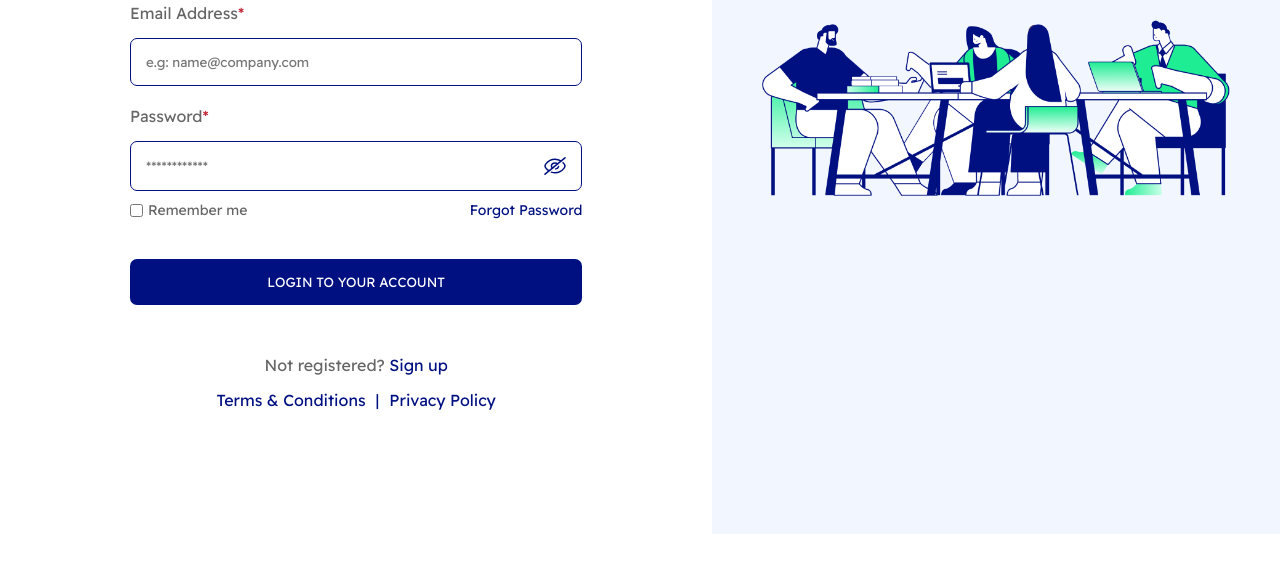
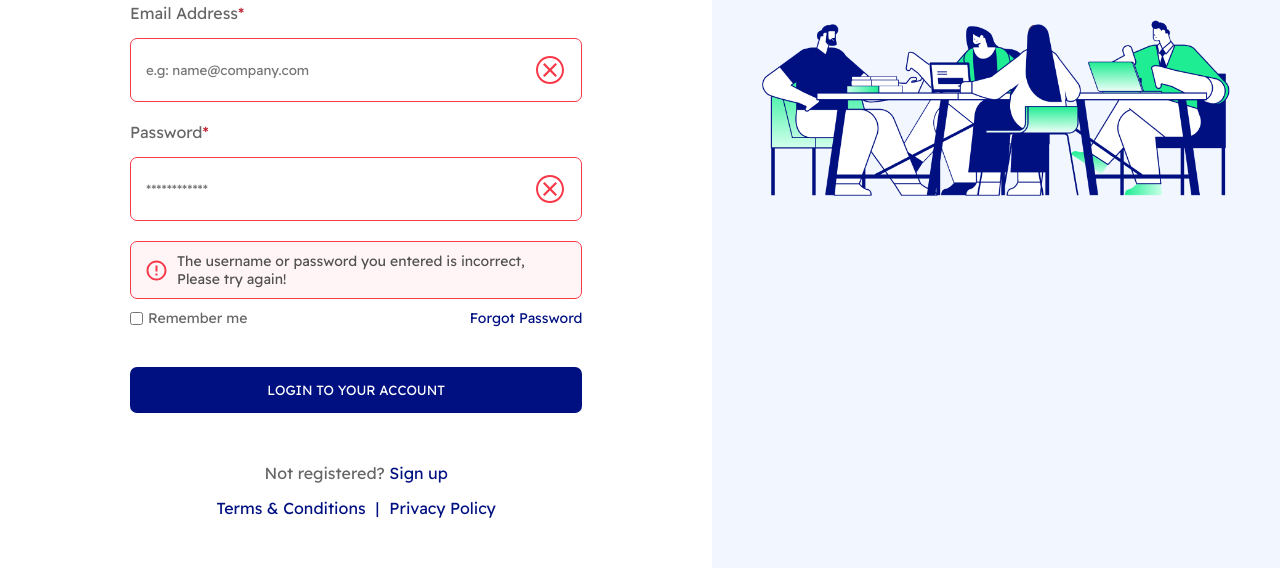
Before and after one commit to malhaniah/essal-app, a plain HTML site: page src/login.html in a window 1280 px wide. Both pictures are taken after a click on the button "LOGIN TO YOUR ACCOUNT". Shown: the part 266-834 px from the top of the page. Before the commit the page ends 800 px from the top, so only its background shows below. Drawn offline with Linux system fonts and the light colour scheme.

Commit message:
add error msg in login

```diff
--- a/src/css/styles.css
+++ b/src/css/styles.css
@@ -79,15 +79,49 @@ body {
   gap: 20px;
   color: var(--ejada-secondary-text-color);
 }
-.form-content input,
-.form-input {
+.inputs-container input,
+.inputs-container .form-input {
   width: 100%;
   border: 1px solid var(--ejada-main-color);
   border-radius: 7px;
   padding: 15px;
   margin-top: 15px;
+  outline: none;
+}
+.error-x {
+  display: none;
+}
+/* ---- validation ----- */
+.inputs-container.error input,
+.inputs-container.error .form-input {
+  border: 1px solid var(--ejada-error-text-color);
+}
+.hide-password.error {
+  display: none;
+}
+.error-x.show {
+  display: block;
+}
+.error-msg-box {
+  background-color: #fff5f6;
+  border: 1px solid var(--ejada-error-text-color);
+  margin-top: 20px;
+  border-radius: 7px;
+  padding: 10px 15px;
+  display: flex;
+  align-items: center;
+  gap: 10px;
+  display: none;
+}
+.error-msg-box p {
+  font-size: 14px;
+  color: #515151;
 }
 
+.error-msg-box.show {
+  display: flex;
+}
+/* ----------- */
 .form-content .form-input input {
   border: none;
   padding: 0;
@@ -123,7 +157,7 @@ body {
   cursor: pointer;
 }
 
-.form-content .login-btn:hover{
+.form-content .login-btn:hover {
   transform: scale(0.97);
   background: var(--ejada-secondary-color);
 }
--- a/src/login.html
+++ b/src/login.html
@@ -37,7 +37,18 @@
               <label for=""
                 >Email Address<span class="required-star">*</span>
               </label>
-              <input type="text" placeholder="e.g: name@company.com" />
+              <div class="form-input flex-row">
+                <input
+                  id="email"
+                  type="text"
+                  placeholder="e.g: name@company.com"
+                />
+                <img
+                  class="error-x"
+                  src="assets/icons/carbon_close-outline.svg"
+                  alt=""
+                />
+              </div>
             </div>
             <div>
               <label for=""
@@ -50,14 +61,27 @@
                   id="password"
                 />
                 <img
+                  id="hide-password-icon"
+                  class="hide-password"
                   src="assets/icons/eyeslash.svg"
                   alt=""
                   onclick="togglePassword()"
                 />
+                <img
+                  class="error-x"
+                  src="assets/icons/carbon_close-outline.svg"
+                  alt=""
+                />
               </div>
             </div>
           </div>
-
+          <div class="error-msg-box">
+            <img src="assets/icons/ri_information-line.svg" alt="" />
+            <p>
+              The username or password you entered is incorrect, Please try
+              again!
+            </p>
+          </div>
           <div class="form-end flex-row">
             <div class="flex-row">
               <input type="checkbox" name="" id="" />
@@ -65,7 +89,9 @@
             </div>
             <p>Forgot Password</p>
           </div>
-          <button class="login-btn capital-text">Login to your account</button>
+          <button onclick="validateInput()" class="login-btn capital-text">
+            Login to your account
+          </button>
           <div class="form-footer">
             <p>Not registered? <span>Sign up</span></p>
             <div class="flex-row">
--- a/src/scripts/index.js
+++ b/src/scripts/index.js
@@ -8,3 +8,22 @@ function togglePassword() {
     passwordInput.type = "password";
   }
 }
+
+// show error msg
+function validateInput() {
+  const passwordInput = document.getElementById("password");
+  const emailInput = document.getElementById("email");
+  const errorBox = document.getElementsByClassName("error-msg-box")[0];
+  const inputContainer = document.getElementsByClassName("inputs-container")[0];
+  const hidePasswordIcon = document.getElementById("hide-password-icon");
+  const errorIcon = document.querySelectorAll(".error-x");
+
+  if ((passwordInput.value === "") | (emailInput.value === "")) {
+    errorBox.classList.add("show");
+    inputContainer.classList.add("error");
+    hidePasswordIcon.classList.add("error");
+    errorIcon.forEach((e) => {
+      e.classList.add("show");
+    });
+  }
+}
```
Also changed, not shown: src/assets/icons/carbon_close-outline.svg (added), src/assets/icons/ri_information-line.svg (added).
